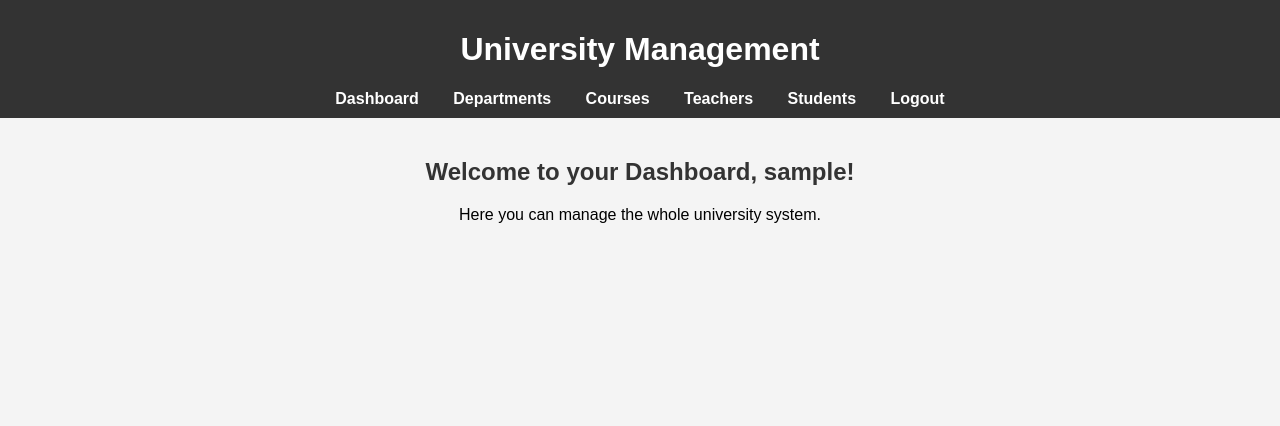
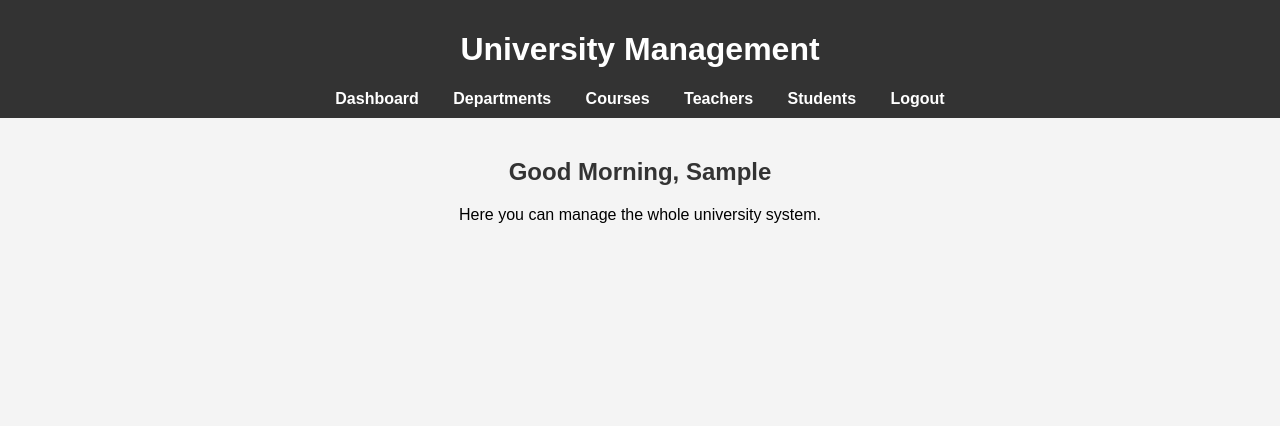
Before and after one commit to AbirHasanSupta/UniversityManagement_Django, a Django app: page / in a window 1280 px wide. Shown: the top 426 px of the page. Run offline with Django 4.2, Linux system fonts and the light colour scheme; the visitor is signed in with stand-in values (Sample User, id 1); parts of the project's set-up code (start-up, migrations or seed data) failed here and were passed over.

Commit message:
Custom Template Tag Added

```diff
--- a/UniversityManagement/settings.py
+++ b/UniversityManagement/settings.py
@@ -138,8 +138,8 @@ EMAIL_BACKEND = "django.core.mail.backends.smtp.EmailBackend"
 EMAIL_HOST = "smtp.gmail.com"
 EMAIL_PORT = 587
 EMAIL_USE_TLS = True
-EMAIL_HOST_USER = os.environ["HOST_EMAIL"]
-EMAIL_HOST_PASSWORD = os.environ["HOST_PASSWORD"]
+EMAIL_HOST_USER = "example@example.com"
+EMAIL_HOST_PASSWORD = "abcd efgh ijk lmn"
 
 CELERY_BROKER_URL = "redis://localhost:6379/0"
 CELERY_ACCEPT_CONTENT = ['json']
--- a/people/templates/people/students.html
+++ b/people/templates/people/students.html
@@ -1,5 +1,5 @@
 {% extends 'base.html' %}
-
+{% load custom_tags %}
 {% block content %}
     <h3>Student List <span>[<a id="delete" href="{% url 'delete_all_students' %}">Delete All</a>]</span></h3>
     <ul>
@@ -22,6 +22,4 @@
             {{ message }}
         {% endfor %}
     {% endif %}
-
-
 {% endblock %}
--- /dev/null
+++ b/people/templatetags/custom_tags.py
@@ -0,0 +1,15 @@
+import datetime
+from django import template
+
+register = template.Library()
+
+@register.simple_tag
+def greeting(user):
+    name = user.username
+    current_hour = datetime.datetime.now().hour
+    if current_hour < 12:
+        return f"Good Morning, {name.title()}"
+    elif 12 <= current_hour < 18:
+        return f"Good Afternoon, {name.title()}"
+    else:
+        return f"Good Evening, {name.title()}"
--- a/templates/dashboard.html
+++ b/templates/dashboard.html
@@ -1,8 +1,8 @@
 {% extends 'base.html' %}
-
+{% load custom_tags %}
 {% block content %}
     <div class="container">
-        <h2>Welcome to your Dashboard, {{ user.username }}!</h2>
+        <h2>{% greeting request.user %}</h2>
         <p>Here you can manage the whole university system.</p>
     </div>
 {% endblock %}
```
Also changed, not shown: people/templatetags/__init__.py (added).
